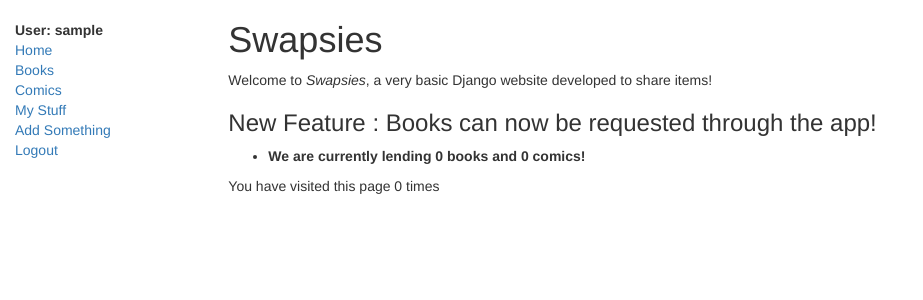
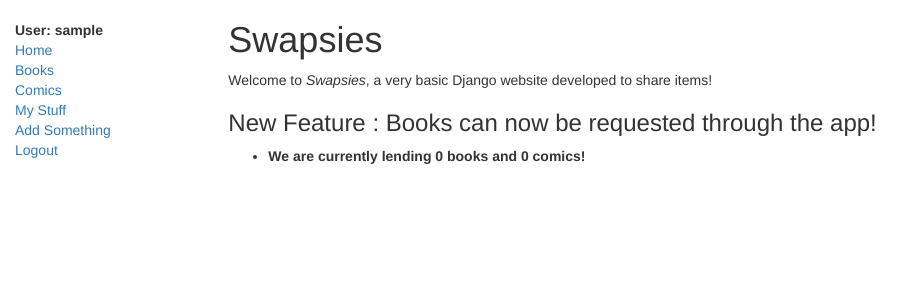
Before and after one commit to Cjhosu/pyProjects, a Django app: page /catalog/ in a window 1280 px wide. Shown: the top 300 px of the page, without its empty margins (0-923 px from the left). Run offline with Django 3.2, Linux system fonts and the light colour scheme; the visitor is signed in with stand-in values (Sample User, id 1); data that the repository does not hold is empty; some libraries are stand-ins or nearby versions.

Commit message:
Remove counter

```diff
--- a/locallibrary/catalog/templates/index.html
+++ b/locallibrary/catalog/templates/index.html
@@ -12,7 +12,6 @@
     <li><strong>We are currently lending {{ num_books }} books and {{ num_comics}} {% if num_comics == 1 %} comic{% else %} comics{% endif %}! </strong> </li>
   </ul>
 
-<p>You have visited this page {{ num_visits }}{% if num_visits == 1 %} time{% else %} times{% endif %}</p>
 <br>
 
 {% if reqcount > 0 %}
--- a/locallibrary/catalog/views.py
+++ b/locallibrary/catalog/views.py
@@ -17,15 +17,13 @@ from django.views import generic
 def index(request):
     num_books=Book.objects.all().count()
     num_comics=Comic.objects.all().count()
-    num_visits=request.session.get('num_visits', 0)
-    request.session['num_visits'] = num_visits+1
     reqitem=Item_request.objects.filter(filled_at= None)
     reqown=Item_request.objects.filter(item__owned_by=request.user, filled_at=None)
     reqcount = reqown.count()
     return render(
         request,
         'index.html',
-        context={'reqown':reqown, 'num_books':num_books, 'num_comics':num_comics, 'num_visits':num_visits, 'reqitem':reqitem, 'reqcount':reqcount},
+        context={'reqown':reqown, 'num_books':num_books, 'num_comics':num_comics, 'reqitem':reqitem, 'reqcount':reqcount},
 )
 
 
```
